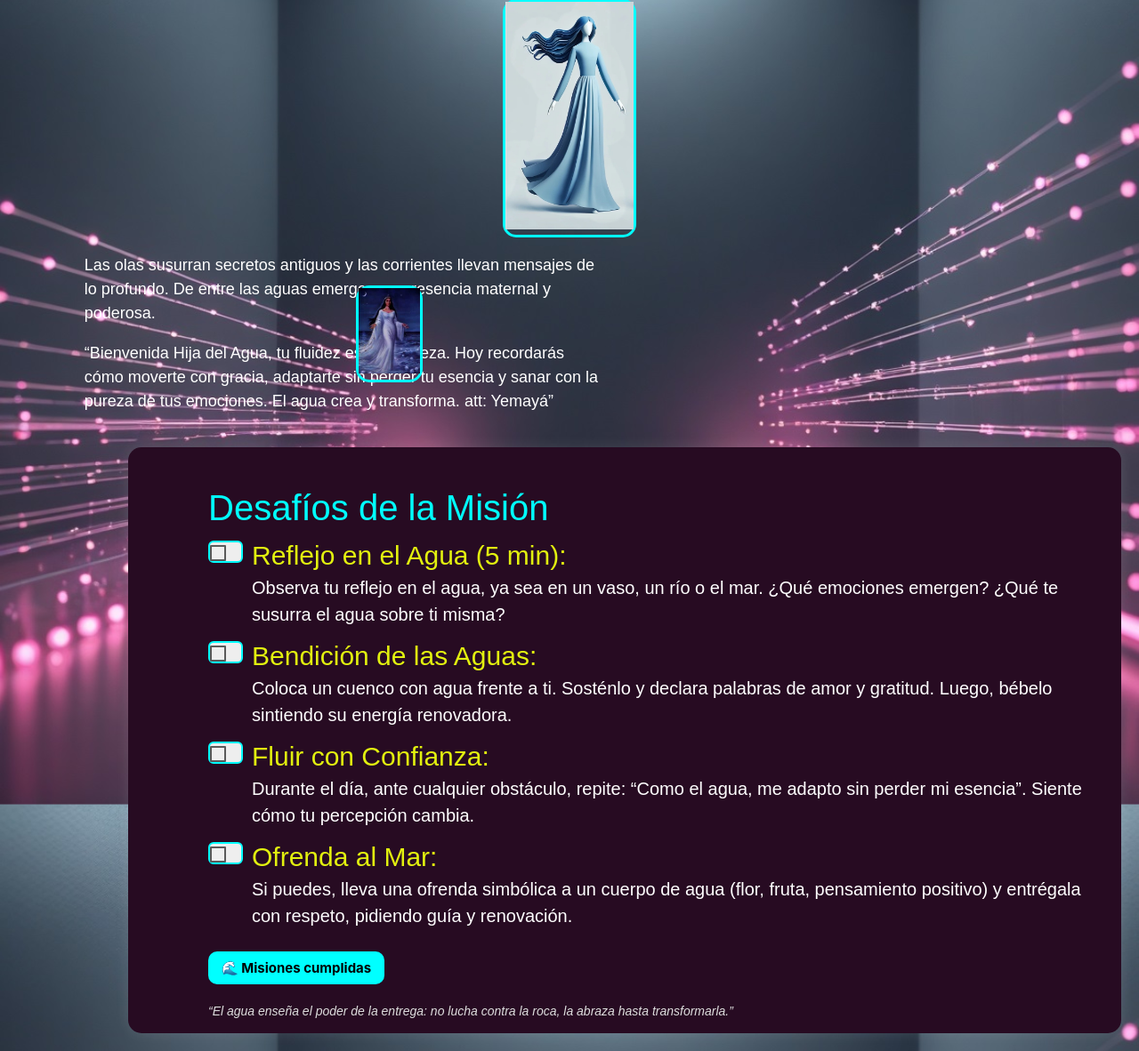
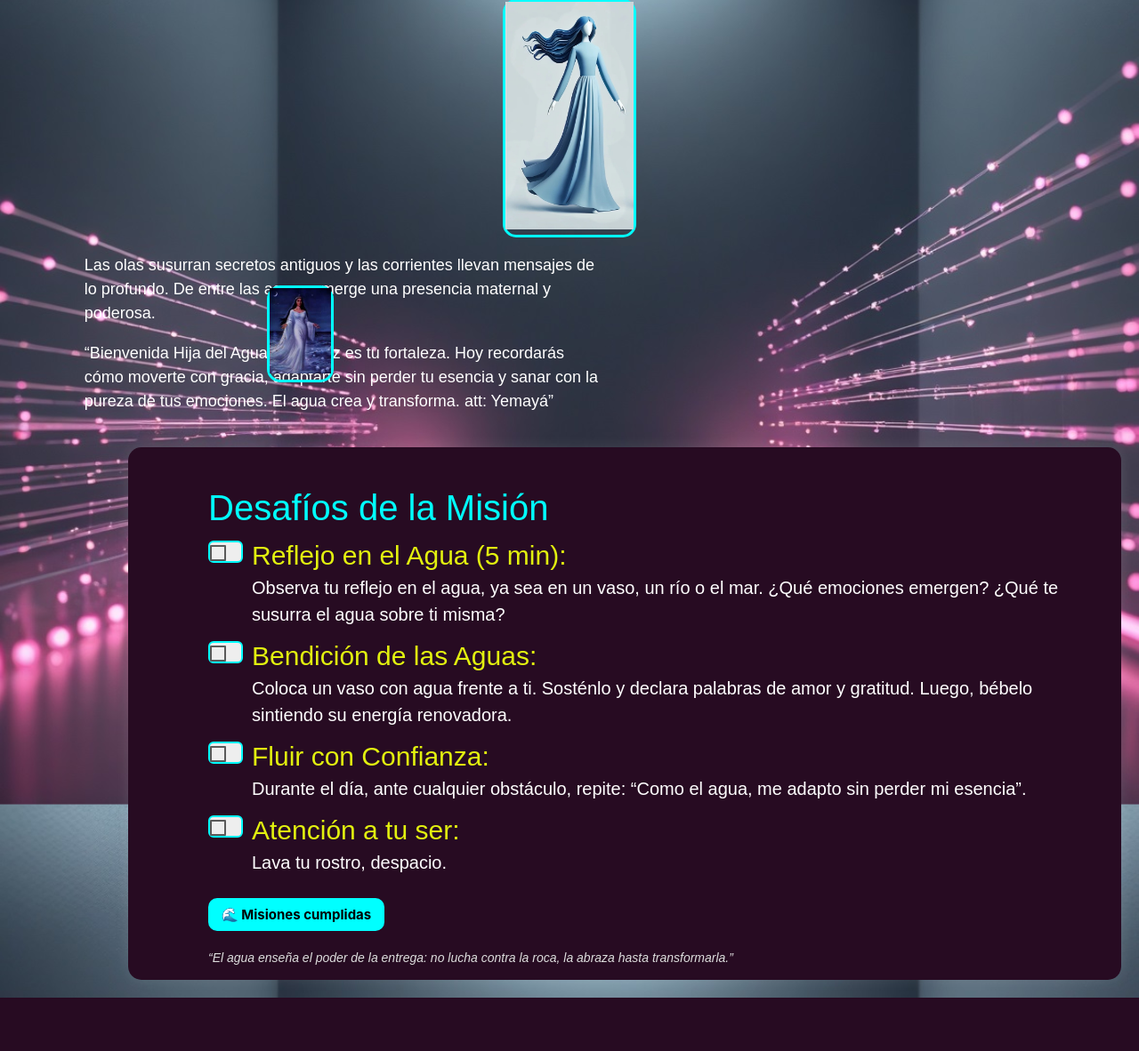
Before and after one commit to crearteconciente/Crearte_ConscienteZ, a Django app: page /mision_agua_femenina/ in a window 1280 px wide. Shown: the part 177-1359 px from the top of the page at 89% size. After the commit the page ends 1299 px from the top, so only its background shows below. Run offline with Django 5.2, Linux system fonts and the light colour scheme.

Commit message:
actualización textos descriptivos

```diff
--- a/crearteConscienteZ/appCrearteConscienteZ/Templates/elementosFemeninos/elemento_aire_femenina.html
+++ b/crearteConscienteZ/appCrearteConscienteZ/Templates/elementosFemeninos/elemento_aire_femenina.html
@@ -14,7 +14,7 @@
 
         <section class="descripcion">
             <h2>Elemento Aire: Libertad, Claridad </h2>
-            <p>Eres el Aire: libre, sutil y expansivo. Tu energía femenina es pensamiento en movimiento, inspiración pura y palabra sabia. Tu presencia da espacio, tu mente abre caminos y tu espíritu danza con el viento. En ti habita la capacidad de conectar ideas, elevar conciencias y fluir con ligereza.</p>
+            <p>Eres el Aire: libre, sutil y expansivo. Tu energía femenina es pensamiento en movimiento, inspiración pura y palabra sabia. Tu presencia da espacio, tu mente abre caminos y tu espíritu danza con el viento. En ti habita la capacidad de conectar ideas, elevar conciencias con ligereza.</p>
 
             <div class="acciones">
                 <a href="{% url 'mision_aire_femenina' %}" class="btn btn-mision">Haz clic aquí para iniciar misión</a>
--- a/crearteConscienteZ/appCrearteConscienteZ/Templates/elementosMasculinos/elemento_agua_masculino.html
+++ b/crearteConscienteZ/appCrearteConscienteZ/Templates/elementosMasculinos/elemento_agua_masculino.html
@@ -16,7 +16,7 @@
             <h2>Elemento Agua: Adaptabilidad, Emoción y Profundidad</h2>
             <p>Eres el Agua: el río que fluye sin resistencia, el océano que guarda misterios y la lluvia que renueva la vida.
             Tu energía masculina se expresa en la adaptabilidad, la introspección y la sabiduría emocional.
-            Eres calma, intuición y poder transformador. Donde tú estás, la vida se expande.</p>
+            Eres calma, intuición y poder transformador. Donde tú estás, la vida fluye.</p>
 
             <div class="acciones">
                 <a href="{% url 'mision_agua_masculino' %}" class="btn btn-mision">Haz clic aquí para iniciar misión</a>
--- a/crearteConscienteZ/appCrearteConscienteZ/Templates/misiones_femeninas/mision_agua_femenina.html
+++ b/crearteConscienteZ/appCrearteConscienteZ/Templates/misiones_femeninas/mision_agua_femenina.html
@@ -45,7 +45,7 @@
                                 <span class="checkmark"></span>
                                 <div class="contenido-desafio">
                                     <h3>Bendición de las Aguas:</h3>
-                                    <p>Coloca un cuenco con agua frente a ti. Sosténlo y declara palabras de amor y gratitud. Luego, bébelo sintiendo su energía renovadora.</p>
+                                    <p>Coloca un vaso con agua frente a ti. Sosténlo y declara palabras de amor y gratitud. Luego, bébelo sintiendo su energía renovadora.</p>
                                 </div>
                             </label>
                         </li>
@@ -55,7 +55,7 @@
                                 <span class="checkmark"></span>
                                 <div class="contenido-desafio">
                                     <h3>Fluir con Confianza:</h3>
-                                    <p>Durante el día, ante cualquier obstáculo, repite: “Como el agua, me adapto sin perder mi esencia”. Siente cómo tu percepción cambia.</p>
+                                    <p>Durante el día, ante cualquier obstáculo, repite: “Como el agua, me adapto sin perder mi esencia”. </p>
                                 </div>
                             </label>
                         </li>
@@ -64,8 +64,8 @@
                                 <input type="checkbox" name="desafio4">
                                 <span class="checkmark"></span>
                                 <div class="contenido-desafio">
-                                    <h3>Ofrenda al Mar:</h3>
-                                    <p>Si puedes, lleva una ofrenda simbólica a un cuerpo de agua (flor, fruta, pensamiento positivo) y entrégala con respeto, pidiendo guía y renovación.</p>
+                                    <h3>Atención a tu ser:</h3>
+                                    <p>Lava tu rostro, despacio.</p>
                                 </div>
                             </label>
                         </li>
--- a/crearteConscienteZ/appCrearteConscienteZ/Templates/misiones_femeninas/mision_aire_femenina.html
+++ b/crearteConscienteZ/appCrearteConscienteZ/Templates/misiones_femeninas/mision_aire_femenina.html
@@ -20,7 +20,7 @@
             </div>
 
         <div class="intro-mision">
-            <p>Cuando el viento sopla en calma y atraviesa las montañas, los susurros del conocimiento ancestral viajan entre mundos. Una figura luminosa aparece ante ti.</p>
+            <p>Cuando el viento sopla en calma y atraviesa las montañas, los susurros del conocimiento ancestral viajan entre mundos.</p>
             <p>“Bienvenida Hija del Aire, tu voz crea realidades. Hoy aprenderás a soplar verdades al mundo sin herir, a pensar con claridad, y a hablar con intención. El verbo es magia, y tú eres su canal. att: Maestro Serapis Bey”</p>
         </div>
     </div>
@@ -57,7 +57,7 @@
                                 <span class="checkmark"></span>
                                 <div class="contenido-desafio">
                                     <h3>Invocación interior:</h3>
-                                    <p>Repite la frase : “Yo soy la portadora del verbo sagrado. Mis palabras construyen el mundo que deseo habitar.” Siente cómo tu energía cambia con cada repetición.</p>
+                                    <p>Repite la siguiente frase tres veces: “Yo soy la portadora del verbo sagrado. Mis palabras construyen el mundo que deseo habitar.” </p>
                                 </div>
                             </label>
                         </li>
@@ -67,7 +67,7 @@
                                 <span class="checkmark"></span>
                                 <div class="contenido-desafio">
                                     <h3>Soplo de Compromiso:</h3>
-                                    <p>Enfréntate al viento, real o imaginario. Cierra los ojos, respira profundo, y exhala con fuerza tus antiguos miedos. Luego, con voz clara, declara lo nuevo que invitas a tu vida.</p>
+                                    <p> Respira profundo, y exhala con fuerza soltando tus antiguos miedos por tres veces con lo ojos cerrados.</p>
                                 </div>
                             </label>
                         </li>
--- a/crearteConscienteZ/appCrearteConscienteZ/Templates/misiones_masculinos/mision_agua_masculino.html
+++ b/crearteConscienteZ/appCrearteConscienteZ/Templates/misiones_masculinos/mision_agua_masculino.html
@@ -64,7 +64,7 @@
                                 <span class="checkmark"></span>
                                 <div class="contenido-desafio">
                                     <h3>Compromiso del Agua:</h3>
-                                    <p>Declara en voz alta tu intención de fluir con la vida, adaptarte y conectar con la profundidad de tu ser.</p>
+                                    <p>Declara tu intención de fluir con la vida, adaptarte y conectar con la profundidad de tu ser.</p>
                                 </div>
                             </label>
                         </li>
--- a/crearteConscienteZ/appCrearteConscienteZ/static/css/misiones.css
+++ b/crearteConscienteZ/appCrearteConscienteZ/static/css/misiones.css
@@ -40,7 +40,7 @@ h1.titulo-mision {
     border: 3px solid #00ffff;
     border-radius: 15px;
     position: relative;
-    left: 400px; /* mueve a la derecha */
+    left: 300px; /* mueve a la derecha */
 
 }
 
```
Also changed, not shown: crearteConscienteZ/appCrearteConscienteZ/Templates/misiones_masculinos/mision_aire_masculino.html (+4 -4 lines).
